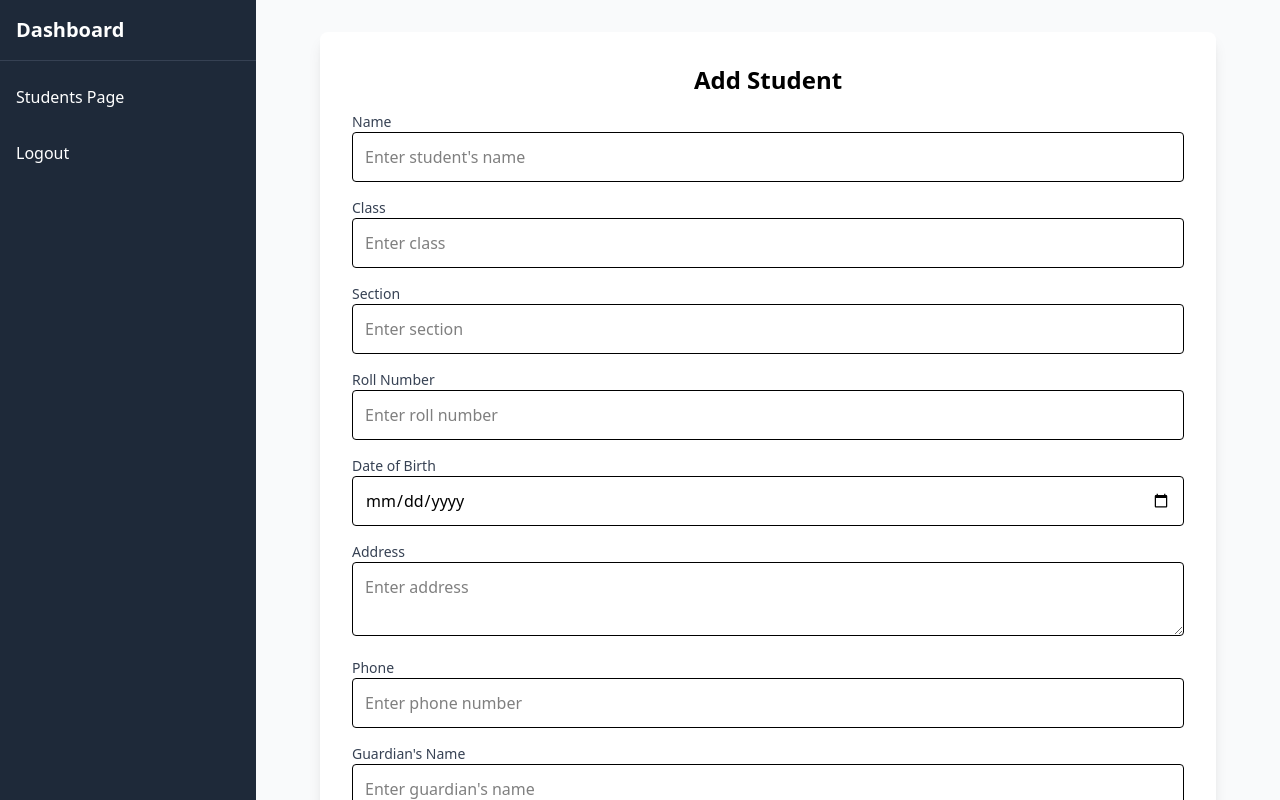
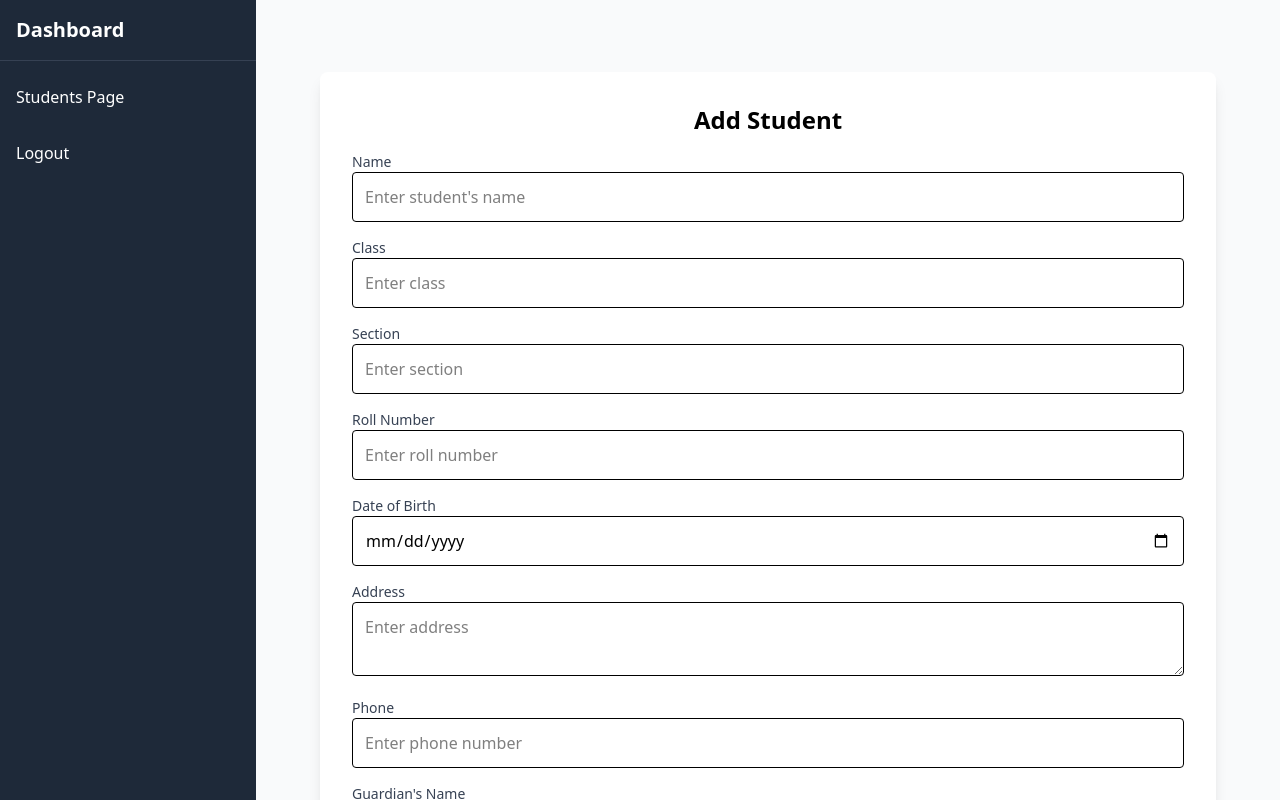
Before and after one commit to vedprakashgithub/student, a React (Vite) app: page /add-student in a window 1280 px wide. Shown: the top 800 px of the page. Built offline with nearby package versions, Linux system fonts and the light colour scheme.

Commit message:
Update AddStudentModal.jsx

```diff
--- a/src/components/AddStudentModal.jsx
+++ b/src/components/AddStudentModal.jsx
@@ -102,7 +102,7 @@ const AddStudentModal = () => {
       <Sidebar />
 
       {/* Main Form Area */}
-      <div className="flex-1 p-8 lg:ml-64">
+      <div className="flex-1 p-8 mt-10 lg:ml-64">
         {" "}
         {/* This will push the form right after the sidebar on larger screens */}
         <div className="bg-white p-8 rounded-lg shadow-lg w-full max-w-4xl mx-auto">
```
